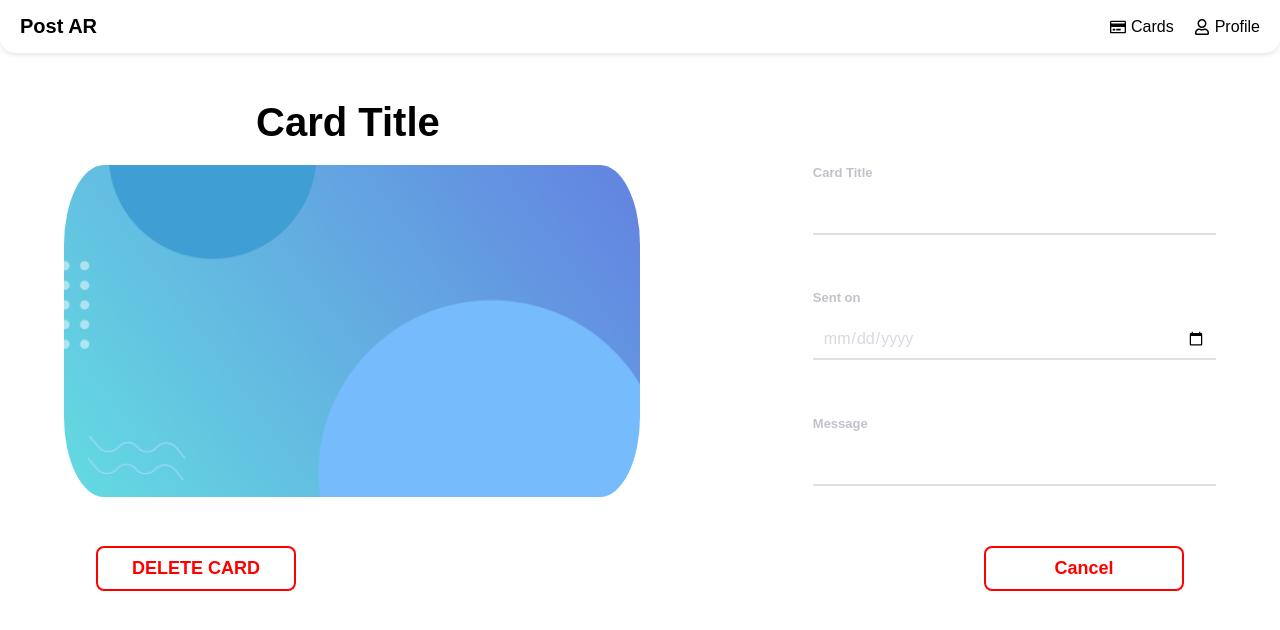
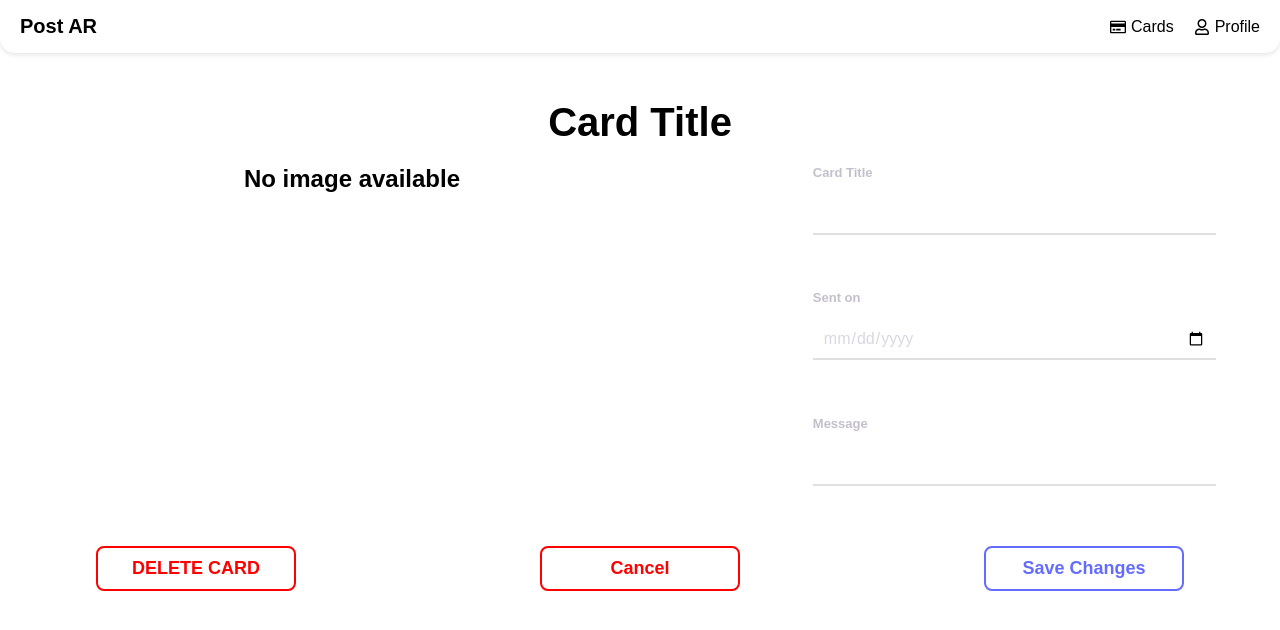
Before and after one commit to ib0uxx/PostAR, a React (Vite) app: page /cardEdit in a window 1280 px wide. Shown: the top 630 px of the page. Built offline with nearby package versions, Linux system fonts and the light colour scheme; no server answers.

Commit message:
Added more commentairy and fixed some stuff with the page

```diff
--- a/src/pages/CardAdd.tsx
+++ b/src/pages/CardAdd.tsx
@@ -8,7 +8,7 @@ import { faCamera, faVideo } from "@fortawesome/free-solid-svg-icons";
 
 // im adding a bit of commentairy so its easier to see what does what.
 // i have almost no experience with backend and databases so change what you need to change
-// its easier for backend to read
+// chatgpt has been used for parts of the backend of this page
 
 
 const CardAdd: React.FC = () => {
@@ -60,7 +60,7 @@ const CardAdd: React.FC = () => {
     formDataToSend.append("message", formData.message);
     formDataToSend.append("media", media);
 
-    try {   //                           v sends the request here v
+    try {//                               v sends the request here v
       const response = await axios.post("http://localhost:5000/upload", formDataToSend, {
         headers: { "Content-Type": "multipart/form-data" },
       });
--- a/src/pages/CardEdit.tsx
+++ b/src/pages/CardEdit.tsx
@@ -1,34 +1,100 @@
-import React from "react";
+import React, { useState, useEffect } from "react";
+import { useParams, useNavigate } from "react-router-dom";
+import axios from "axios";
 import Navbar from "../components/Navbar";
 import styles from "../styles/cardEdit.module.css";
 
+// im adding a bit of commentairy so its easier to see what does what.
+// i have almost no experience with backend and databases so change what you need to change
+// chatgpt has been used for parts of the backend of this page
+
 
 const CardEdit: React.FC = () => {
+  const { id } = useParams(); // get card id from URL
+  const navigate = useNavigate();
+
+  const [card, setCard] = useState({
+    title: "",
+    date: "",
+    message: "",
+    imageUrl: "",
+  }); // the card data is stored in useState (title, date, message, image)
+
+  useEffect(() => {
+    axios.get(`http://localhost:5000/cards/${id}`)
+      .then((response) => {
+        setCard(response.data); // update the state with fetched card data
+      })
+      .catch((error) => {
+        console.error("Error fetching card:", error);
+      });
+  }, [id]);
+
+// this function updates the state when the user types in an input field
+
+  const handleInputChange = (e: React.ChangeEvent<HTMLInputElement>) => {
+    setCard({ ...card, [e.target.name]: e.target.value }); // e.target.name dynamically updates title, date, or message in state
+  };
+
+
+  // prevents form from reloading (e.preventDefault())
+  // sends a PUT request to update the card (/cards/:id)
+  // if successful, an alert appears and the user is redirected to /
+  const handleSubmit = async (e: React.FormEvent) => {
+    e.preventDefault();
+    try {
+      await axios.put(`http://localhost:5000/cards/${id}`, card);
+      alert("Card updated successfully!");
+      navigate("/"); // redirect to homepage
+    } catch (error) {
+      console.error("Update failed:", error);
+    }
+  };
+
+  // asks for confirmation before deleting (window.confirm)
+  // sends a DELETE request to /cards/:id
+  // if successful, alerts the user and redirects to /
+  const handleDelete = async () => {
+    if (window.confirm("Are you sure you want to delete this card?")) {
+      try {
+        await axios.delete(`http://localhost:5000/cards/${id}`);
+        alert("Card deleted!");
+        navigate("/"); // redirect after delete
+      } catch (error) {
+        console.error("Delete failed:", error);
+      }
+    }
+  };
+
   return (
     <div className={styles.wrapper}>
       <div className={styles.navbar}>
         <Navbar />
       </div>
       <div className={styles.titlePreview}>
-                <h1>Card Title</h1>
+        <h1>{card.title || "Card Title"}</h1>
       </div>
       <div className={styles.cardContainer}>
         <div className={styles.preview}>
-          <img src="src/assets/BlueCardExample.png" className={styles.exampleImage}alt="Card Example" />
+          {card.imageUrl ? (
+            <img src={card.imageUrl} className={styles.exampleImage} alt="Card Example" />
+          ) : (
+            <h2 className="noUrl">No image available</h2>
+          )}
         </div>
         <div className={styles.form}>
           <h2>Card Title</h2>
-          <input type="text" className={styles.inputField} />
+          <input type="text" name="title" className={styles.inputField} value={card.title} onChange={handleInputChange} />
           <h2>Sent on</h2>
-          <input type="date" className={styles.dateField}/>
+          <input type="date" name="date" className={styles.dateField} value={card.date} onChange={handleInputChange} />
           <h2>Message</h2>
-          <input type="text" className={styles.inputField} />
+          <input type="text" name="message" className={styles.inputField} value={card.message} onChange={handleInputChange} />
         </div>
-
       </div>
       <div className={styles.cardButtons}>
-            <button className={styles.cancelButton}>DELETE CARD</button>
-            <button className={styles.cancelButton}>Cancel</button>
+        <button className={styles.cancelButton} onClick={handleDelete}>DELETE CARD</button>
+        <button className={styles.cancelButton} onClick={() => navigate("/")}>Cancel</button>
+        <button className={styles.submitButton} onClick={handleSubmit}>Save Changes</button>
       </div>
     </div>
   );
--- a/src/styles/cardAdd.module.css
+++ b/src/styles/cardAdd.module.css
@@ -125,7 +125,7 @@ body {
 }
 .submitButton:hover {
     transition: 0.3s ease-in-out;
-    box-shadow: 0px 15px 40px -5px #646cff 0.25;
+    box-shadow: 0px 15px 40px -5px #646cff;
 }
 .navbar {
     margin-bottom: 50px;
--- a/src/styles/cardEdit.module.css
+++ b/src/styles/cardEdit.module.css
@@ -35,8 +35,8 @@ body {
 }
 .titlePreview {
     margin-bottom: 20px;
-    width: 60%;
-    text-align: flex-start;
+    width: 100%;
+    text-align: center;
 }
 .titlePreview h1 {
     font-size: 40px;
@@ -49,7 +49,10 @@ body {
     height: auto;
     border-radius: 40px /80px;
 }
-
+.noUrl {
+    color:#646cff;
+    font-weight: bold;
+}
 .picAndVidButton {
     display: flex;
     flex-direction: row;
@@ -112,6 +115,19 @@ body {
     border-radius: 8px;
     border: 2px solid red;
 }
+.submitButton {
+    font-size: 18px;
+    font-weight: bold;
+    margin-top: 20px;
+    width: 100%;
+    max-width: 200px;
+    height: 45px;
+    background-color: white;
+    color: #646cff;
+    border-radius: 8px;
+    border: 2px solid ;
+}
+
 .cardButtons {
     gap: 20px;
     width: 85%;
@@ -122,6 +138,10 @@ body {
 .cancelButton:hover {
     transition: 0.3s ease-in-out;
     box-shadow: 0px 15px 40px -5px rgba(255, 0, 0, 0.25);
+}
+.submitButton:hover {
+    transition: 0.3s ease-in-out;
+    box-shadow: 0px 15px 40px -5px #646cff;
 }
 .navbar {
     margin-bottom: 50px;
```
Lines whose indentation alone changed are shown as unchanged.
